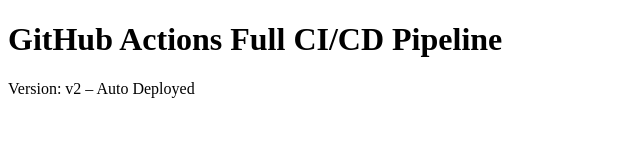
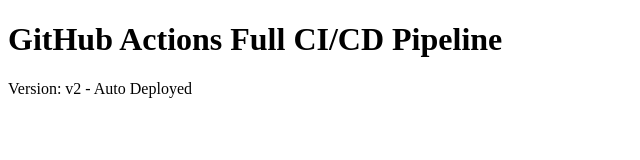
Before and after one commit to adityagupta9098/github-actions-full-cicd, a plain HTML site: page index.html in a window 1280 px wide. Shown: the full height of the page, 0-640 px from the left. Drawn offline with Linux system fonts and the light colour scheme.

```diff
--- a/index.html
+++ b/index.html
@@ -5,6 +5,6 @@
 </head>
 <body>
   <h1>GitHub Actions Full CI/CD Pipeline</h1>
-  <p>Version: v2 – Auto Deployed</p>
+  <p>Version: v2 - Auto Deployed</p>
 </body>
 </html>
```
